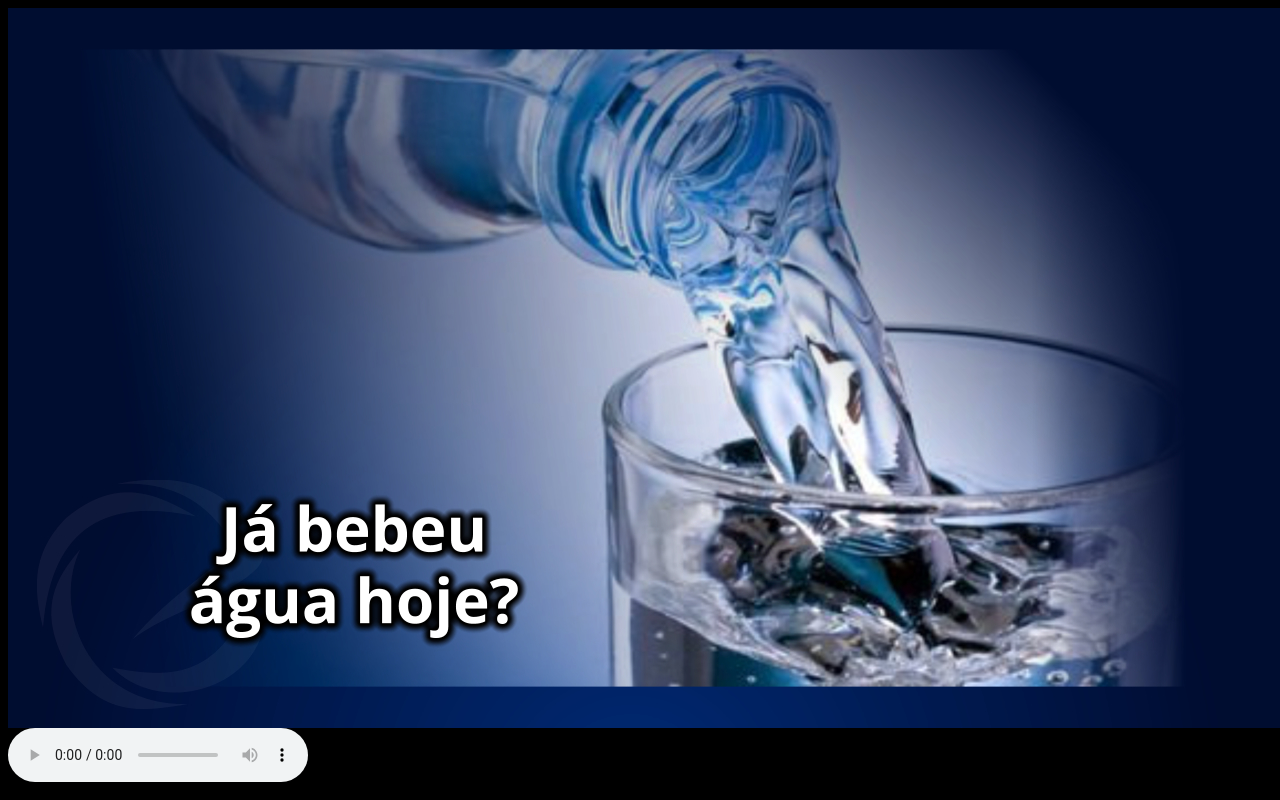
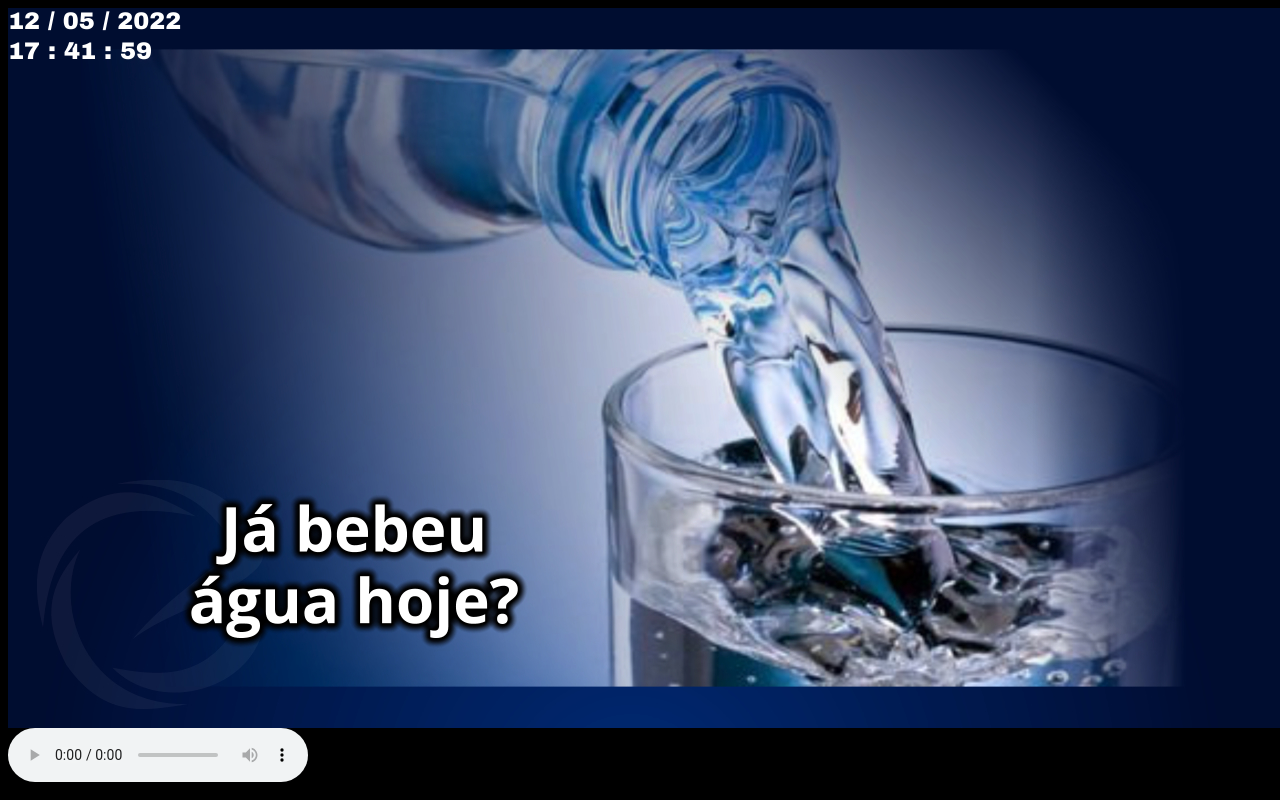
Before and after one commit to engloba/devs, a plain HTML site: page index.html in a window 1280 px wide. Drawn offline with nearby package versions, Linux system fonts and the light colour scheme.

Commit message:
Update index.html

```diff
--- a/index.html
+++ b/index.html
@@ -5,6 +5,13 @@
     <meta http-equiv="X-UA-Compatible" content="IE=edge">
     <meta name="viewport" content="width=device-width, initial-scale=1.0">
     <title>TV DEVS Engloba</title>
+
+<script src="https://code.jquery.com/jquery-1.11.2.js"></script>
+		<script type="text/javascript">
+			jQuery(window).load(function($){
+				atualizaRelogio();
+			});
+		</script>
 
     <meta http-equiv="refresh" content="1800">
 
@@ -102,6 +109,40 @@ body {
     </style>
 </head>
 <body>
+<div style="position: absolute">
+			<output id="data" style="font-family: 'arial black', 'avant garde'; font-size: 24px;"></output>
+		</div>
+<div style="position: absolute;margin-top: 30px">
+			<output id="hora" style="font-family: 'arial black', 'avant garde'; font-size: 24px;"></output>
+		</div>
+<script>
+		function atualizaRelogio(){
+			var momentoAtual = new Date();
+
+			var vhora = momentoAtual.getHours();
+			var vminuto = momentoAtual.getMinutes();
+			var vsegundo = momentoAtual.getSeconds();
+
+			var vdia = momentoAtual.getDate();
+			var vmes = momentoAtual.getMonth() + 1;
+			var vano = momentoAtual.getFullYear();
+
+			if (vdia < 10){ vdia = "0" + vdia;}
+			if (vmes < 10){ vmes = "0" + vmes;}
+			if (vhora < 10){ vhora = "0" + vhora;}
+			if (vminuto < 10){ vminuto = "0" + vminuto;}
+			if (vsegundo < 10){ vsegundo = "0" + vsegundo;}
+
+			dataFormat = vdia + " / " + vmes + " / " + vano;
+			horaFormat = vhora + " : " + vminuto + " : " + vsegundo;
+
+			document.getElementById("data").innerHTML = dataFormat;
+			document.getElementById("hora").innerHTML = horaFormat;
+
+			setTimeout("atualizaRelogio()",1000);
+		}
+	</script>
+
     <div id="slideshow">
         <div class="slide-wrapper">
           <div class="slide"> <img src="1.jpg" /> </div>
```
